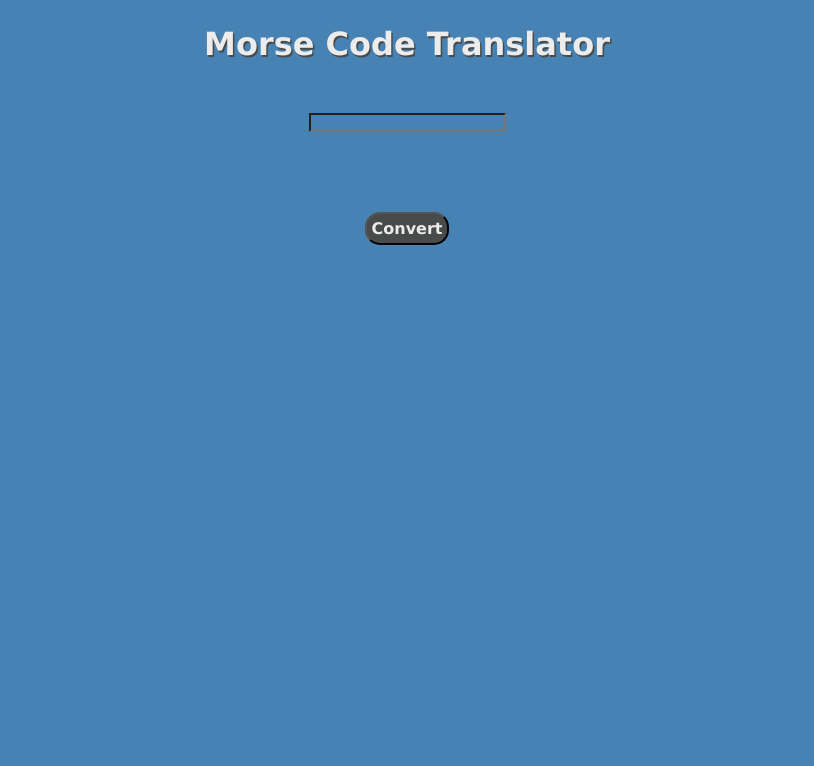
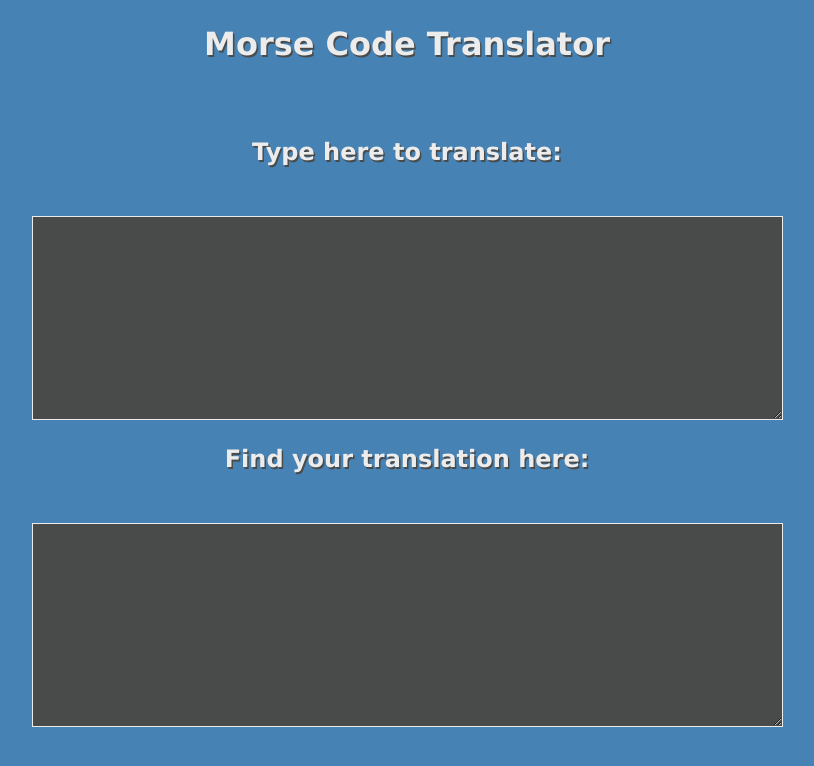
Before and after one commit to JonathanRadford/morse-code, a website: page index.html in a window 1280 px wide. Shown: the whole page, without its empty margins (233-1047 px from the left). Drawn offline with Linux system fonts and the light colour scheme.

Commit message:
added new textareas

```diff
--- a/assets/styles/_main-page.scss
+++ b/assets/styles/_main-page.scss
@@ -5,3 +5,20 @@
   align-items: center;
   padding: 50px 0 50px 0;
 }
+#input{
+  margin: 50px 0 0 0;
+  padding-top: 50px;
+  text-align: center;
+  font-size: 2rem;
+  border: 1px solid $tertiary-colors;
+  background-color: $secondary-colors;
+}
+
+#output{
+  margin: 50px 0 0 0;
+  padding-top: 50px;
+  text-align: center;
+  font-size: 2rem;
+  border: 1px solid $tertiary-colors;
+  background-color: $secondary-colors;
+}
--- a/index.html
+++ b/index.html
@@ -12,11 +12,10 @@
 <body>
   <h1>Morse Code Translator</h1>
   <div id="translator">
-    <input id="input" type="text">
-    <h2 id="output"></h2>
-  </div>
-  <div id="btn">
-    <button>Convert</button>
+    <h2>Type here to translate:</h2>
+    <textarea id="input" type="text" rows="4" cols="40"></textarea>
+    <h2>Find your translation here:</h2>
+    <textarea id="output" rows="4" cols="40"></textarea>
   </div>
   <script src="main.js" defer type="module"></script>
 </body>
```
Also changed, not shown: styles.css.
